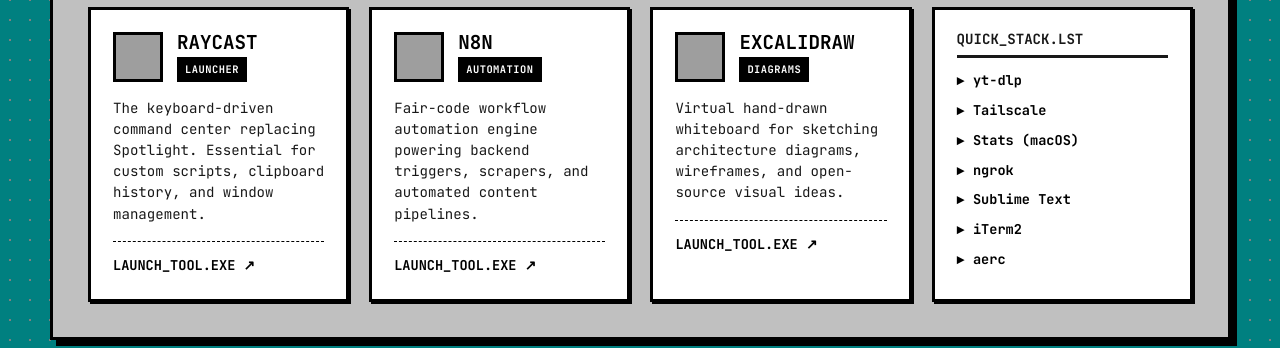
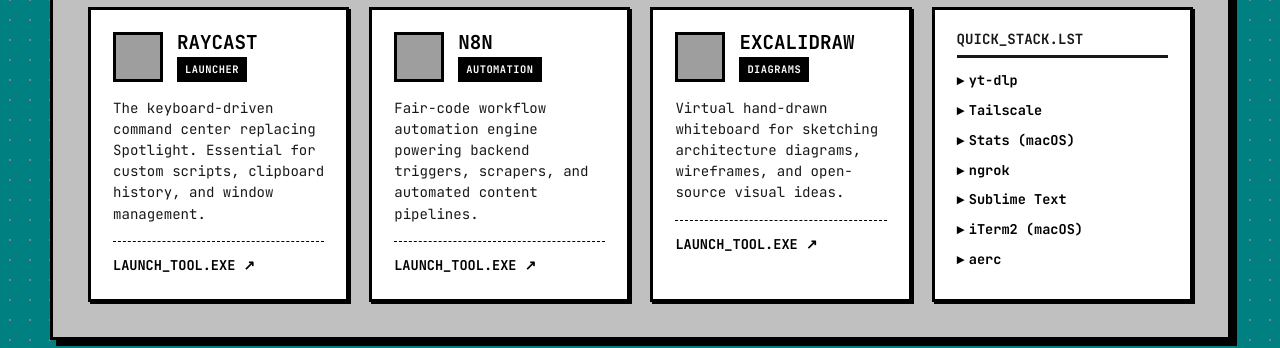
Before and after one commit to MenilV/theterminalthursday.com, a React (Vite) app: page / in a window 1280 px wide. Shown: the part 1730-2078 px from the top of the page. Built offline with nearby package versions, Linux system fonts and the light colour scheme; grey boxes are pictures that could not be loaded.

Commit message:
fix: Resolve Samsung Pass auto-fill password masking bug on iTerm2 v0.2.8

```diff
--- a/src/components/Favorites.jsx
+++ b/src/components/Favorites.jsx
@@ -30,7 +30,7 @@ const QUICK_LIST = [
   { name: 'Stats (macOS)', url: 'https://github.com/exelban/stats' },
   { name: 'ngrok', url: 'https://ngrok.com' },
   { name: 'Sublime Text', url: 'https://www.sublimetext.com' },
-  { name: 'iTerm2', url: 'https://iterm2.com' },
+  { name: 'iTerm2 (macOS)', url: 'https://iterm2.com' },
   { name: 'aerc', url: 'https://aerc-mail.org' }
 ];
 
@@ -184,7 +184,7 @@ const Favorites = ({ theme }) => {
                         gap: '4px'
                       }}
                     >
-                      ► {item.name}
+                      ► <span translate="no" className="notranslate" style={{ fontFamily: "'JetBrains Mono', 'Courier New', Courier, monospace" }}>{item.name}</span>
                     </a>
                   </li>
                 ))}
```
